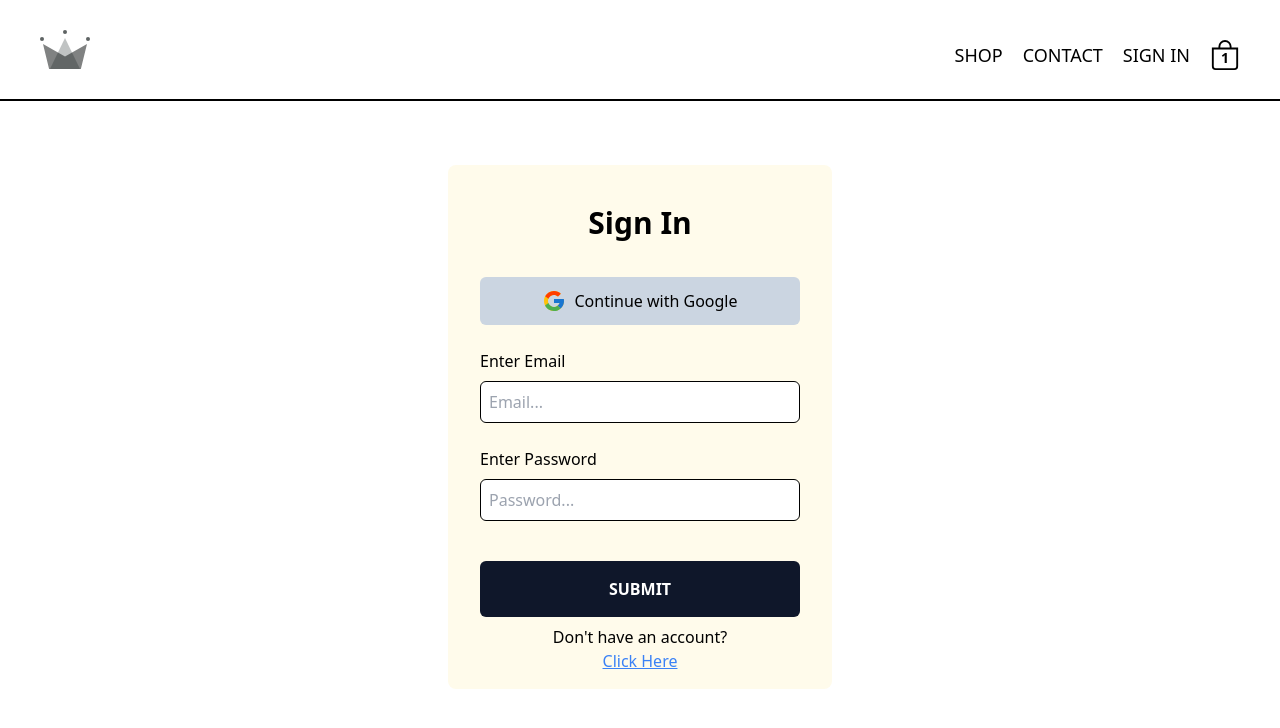
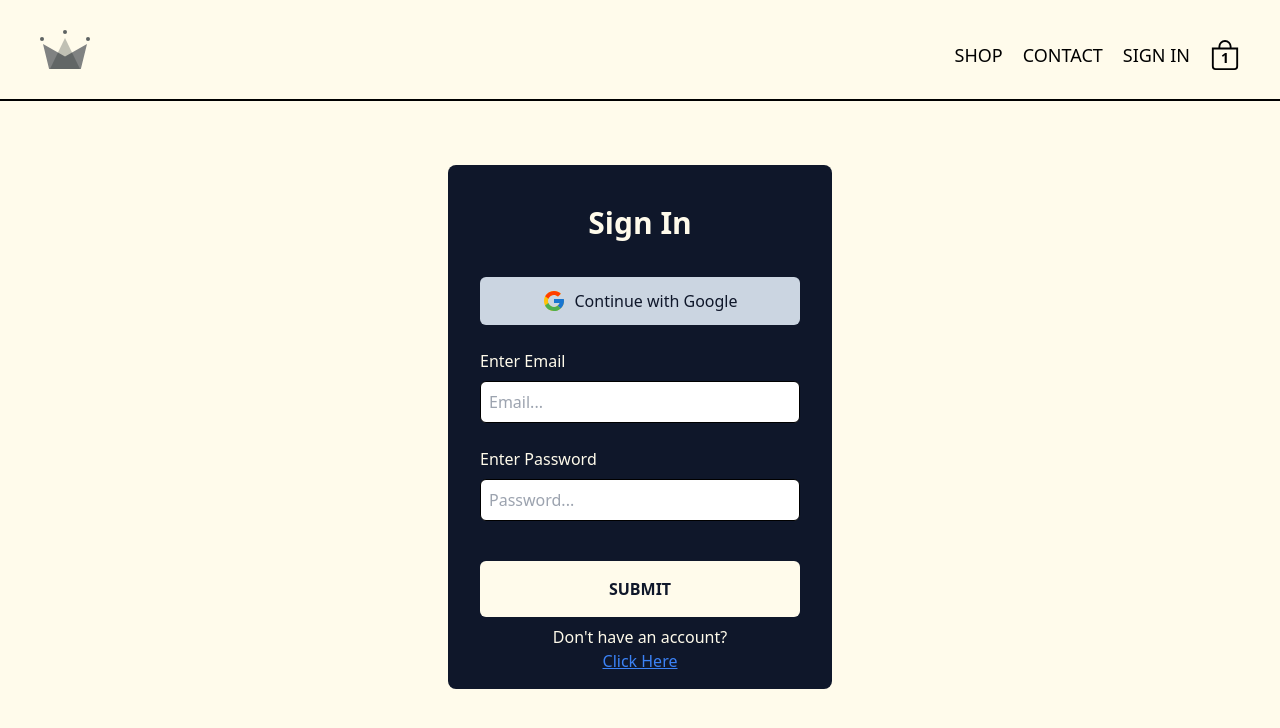
Before and after one commit to lhpellizzon/dibs-clothing, a React (Vite) app: page /login in a window 1280 px wide. Shown: the top 728 px of the page. Built offline with nearby package versions, Linux system fonts and the light colour scheme.

Commit message:
Sign In UI Complete

```diff
--- a/src/index.css
+++ b/src/index.css
@@ -1,6 +1,10 @@
 @tailwind base;
 @tailwind components;
 @tailwind utilities;
+
+body {
+  @apply bg-amber-50;
+}
 
 .nav-container {
   @apply container flex justify-between px-10 pt-10 pb-5 mx-auto border-b-2 border-black min-w-full md:min-w-max;
--- a/src/pages/SignIn.jsx
+++ b/src/pages/SignIn.jsx
@@ -49,12 +49,12 @@ function SignIn() {
       </Helmet>
       <section id="signin" className="">
         <div className="container mx-auto mt-16 flex items-center justify-center">
-          <div className="w-96 mx-2 rounded-lg  bg-amber-50">
+          <div className="w-96 mx-2 rounded-lg  bg-slate-900">
             <form className="flex flex-col items-center px-8 py-4" onSubmit={handleSubmit}>
-              <h1 className="text-3xl font-bold  mb-3 w-full text-center py-6">Sign In</h1>
+              <h1 className="text-3xl font-bold  mb-3 w-full text-center py-6 text-amber-50">Sign In</h1>
               <div className="mb-6 min-w-full">
                 <button
-                  className="p-3 w-full rounded-md flex items-center justify-center gap-2 bg-slate-300 hover:bg-slate-200 active:scale-95"
+                  className="p-3 w-full rounded-md flex items-center justify-center gap-2 text-slate-900 bg-slate-300 hover:bg-slate-200 active:scale-95"
                   onClick={googleLogin}
                 >
                   <FcGoogle className="text-2xl" />
@@ -62,7 +62,9 @@ function SignIn() {
                 </button>
               </div>
               <div className="flex flex-col gap-2 min-w-full mb-6">
-                <label htmlFor="email">Enter Email</label>
+                <label htmlFor="email" className="text-amber-50">
+                  Enter Email
+                </label>
                 <input
                   className="p-2 w-full rounded-md border-black border-x border-y"
                   type="email"
@@ -74,7 +76,9 @@ function SignIn() {
                 />
               </div>
               <div className="flex flex-col gap-2 min-w-full mb-6">
-                <label htmlFor="password">Enter Password</label>
+                <label htmlFor="password" className="text-amber-50">
+                  Enter Password
+                </label>
                 <input
                   className="p-2 w-full rounded-md border-black border-x border-y"
                   type="password"
@@ -86,11 +90,11 @@ function SignIn() {
                 />
               </div>
               <input
-                className="min-w-full mt-4 mb-2 rounded-md bg-slate-900 font-semibold text-white uppercase py-4 hover:cursor-pointer hover:bg-slate-600 active:scale-95"
+                className="min-w-full mt-4 mb-2 rounded-md bg-amber-50 font-semibold text-slate-900 uppercase py-4 hover:cursor-pointer hover:bg-slate-200 active:scale-95"
                 type="submit"
                 value="Submit"
               />
-              <div className="min-w-full text-center">
+              <div className="min-w-full text-center text-amber-50">
                 <p>Don't have an account?</p>
                 <Link to="/signup" className="underline text-blue-500 hover:text-blue-300">
                   Click Here
```
